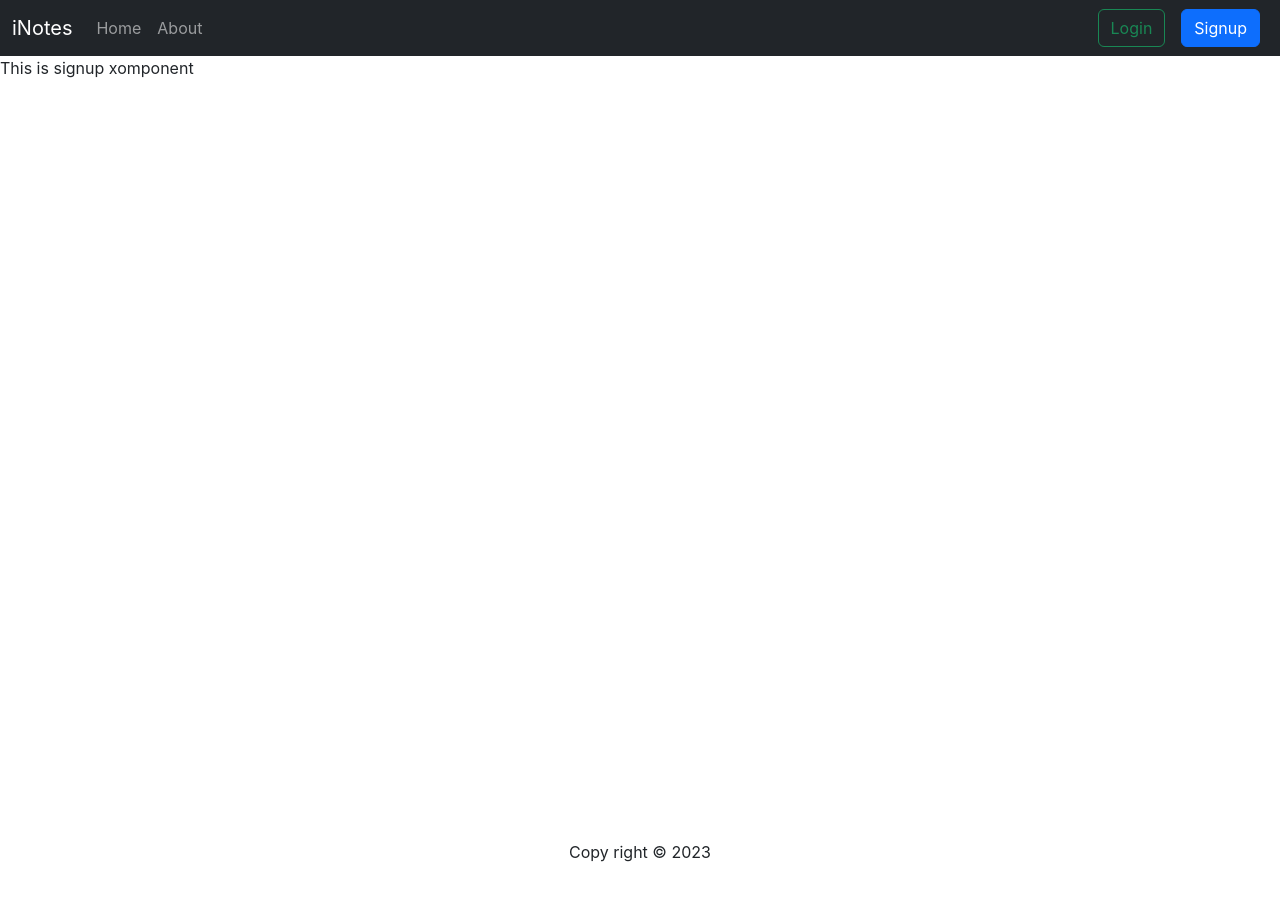
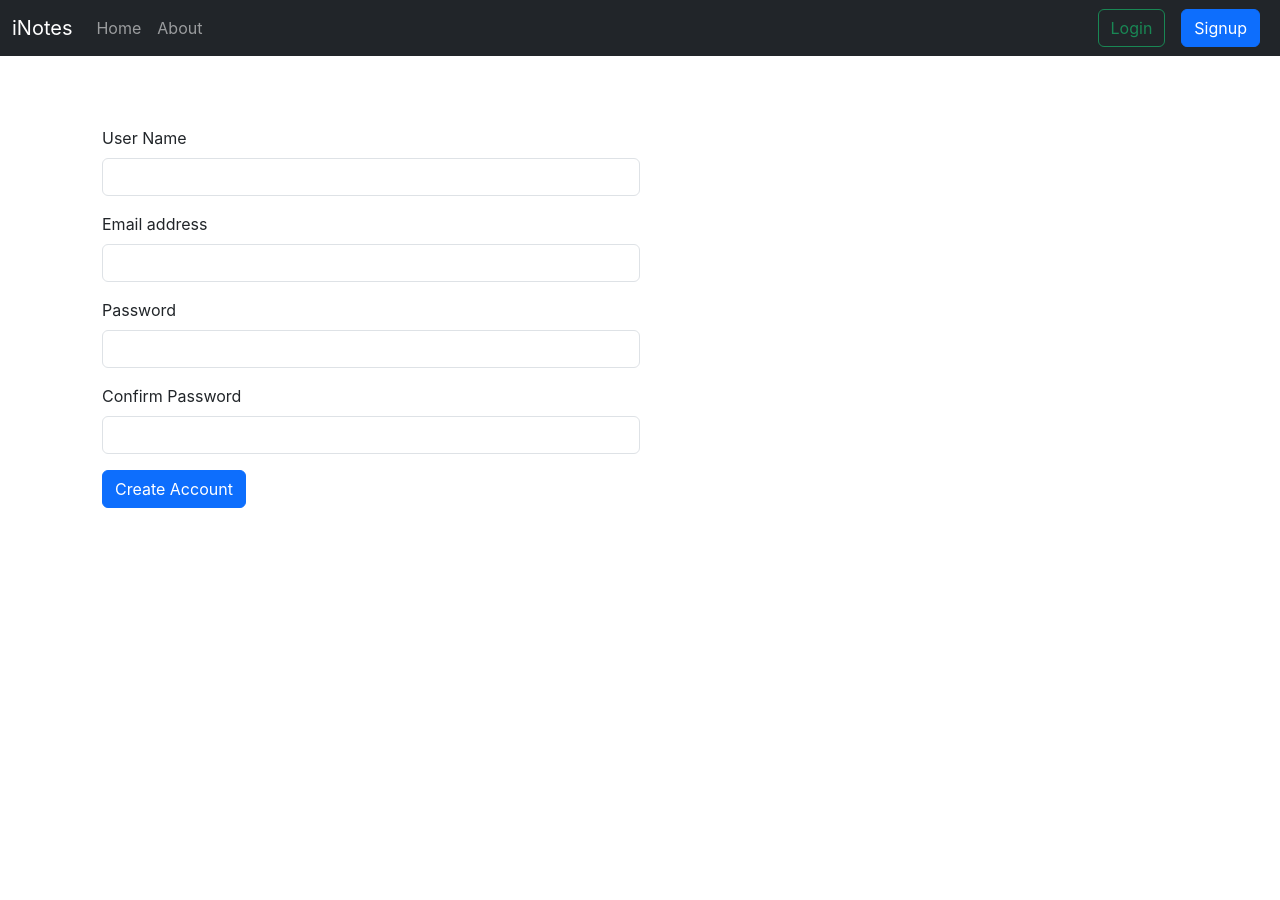
Before and after one commit to Syed-kashif0627/INotebook, a React (Create React App) app: page /signup in a window 1280 px wide. Shown: the top 900 px of the page. Built offline with nearby package versions, Linux system fonts and the light colour scheme.

Commit message:
added signup & alerts

```diff
--- a/src/App.css
+++ b/src/App.css
@@ -36,3 +36,7 @@
     transform: rotate(360deg);
   }
 }
+
+.form-control.mod{
+  width: 50%;
+}
--- a/src/App.js
+++ b/src/App.js
@@ -8,6 +8,7 @@ import NoteState from './context/notes/NoteState';
 import Footer from './components/Footer';
 import Login from './components/Login';
 import Signup from './components/Signup';
+import Alert from './components/Alert';
 
 function App() {
   return (
@@ -15,6 +16,7 @@ function App() {
     <NoteState>
         <Router>
           <Navbar/>
+          <Alert/>
               <Routes>
                   <Route exact path='/' element={<Home/>}/>
                   <Route exact path='/about' element={<About/>}/>
--- a/src/components/AddNote.jsx
+++ b/src/components/AddNote.jsx
@@ -4,12 +4,13 @@ import noteContext from '../context/notes/noteContext';
 
 function AddNote() {
     const context=useContext(noteContext);
-    const {addNote}=context;
+    const {addNote,showAlert}=context;
 
     const [note,setNote]=useState({title:"",description:"",tag:''});
     const handlechange=(e)=>{
         e.preventDefault();
         addNote(note.title,note.description,note.tag);
+        showAlert('Notes Added Successfully','success')
         setNote({title:"",description:"",tag:""})
     }
 
--- /dev/null
+++ b/src/components/Alert.jsx
@@ -0,0 +1,24 @@
+import React, {useContext} from 'react'
+import noteContext from '../context/notes/noteContext';
+
+
+const Alert = () => {
+    const context=useContext(noteContext);
+    const {alert}=context;
+
+    const captilize= (word)=>{
+        // const lower=word.toLowerCase()
+        if(word==='danger')
+            word='error';
+        return word.charAt(0).toUpperCase() + word.slice(1);
+    }
+  return (
+        <div style={{height:'50px'}}>
+        {alert && <div className={`alert alert-${alert.type} alert-dismissible fade show`} role="alert">
+            <strong>{captilize(alert.type)}</strong>:{alert.msg}
+        </div>}
+        </div>
+  )
+}
+
+export default Alert
--- a/src/components/Login.jsx
+++ b/src/components/Login.jsx
@@ -4,7 +4,7 @@ import noteContext from '../context/notes/noteContext';
 
 const Login = () => {
     const context=useContext(noteContext);
-    const {host}=context;
+    const {host,showAlert}=context;
 
     const [credential,setCredentials]=useState({email:"",password:""});
     const navigate=useNavigate();//same as useHistory Name changed in newer versions
@@ -24,9 +24,10 @@ const Login = () => {
         if(json.success){
             localStorage.setItem('token',json.authtoken);
             navigate('/')
+            showAlert('Login Successful','success');
         }
         else{
-            alert("Invalid Credentials!! Enter Valid User id or Password")
+            showAlert('Invalid Credentials','danger');
         }
     }
     const handleChange=(e)=>{
@@ -34,19 +35,21 @@ const Login = () => {
     }
 
     return (
-    <div className='container my-3'>
+<div  className='container my-3'>
+<div className="form-container" style={{margin: '20px'}}>
     <form onSubmit={handleSubmit}>
         <div className="mb-3">
             <label htmlFor="exampleInputEmail1" className="form-label">Email address</label>
-            <input onChange={handleChange} type="email" className="form-control" value={credential.email} name='email' id="exampleInputEmail1" aria-describedby="emailHelp" />
+            <input onChange={handleChange} type="email" className="form-control mod"  value={credential.email} name='email' id="exampleInputEmail1" aria-describedby="emailHelp" />
         </div>
         <div className="mb-3">
             <label htmlFor="exampleInputPassword1" className="form-label">Password</label>
-            <input onChange={handleChange} type="password" className="form-control" value={credential.password} name='password' id="exampleInputPassword1" />
+            <input onChange={handleChange} type="password" className="form-control mod"  value={credential.password} name='password' id="exampleInputPassword1" />
         </div>
-        <button type="submit" className="btn btn-primary" >Submit</button>
+        <button type="submit" className="btn btn-primary" >Login</button>
     </form>
-    </div>
+</div>
+</div>
     )
 }
 
--- a/src/components/NoteItem.jsx
+++ b/src/components/NoteItem.jsx
@@ -5,13 +5,13 @@ import noteContext from '../context/notes/noteContext';
 const NoteItem = (props) => {
     const {note,updateNote}=props;
     const context=useContext(noteContext);
-    const {deleteNote}=context;
+    const {deleteNote,showAlert}=context;
 
   return (
     <div className='col-md-3'>
       <div className="card my-3" style={{ position: 'relative' }}>
           <div style={{ position: 'absolute', top: '-12px', right: '-12px' }}>
-              <i onClick={()=>{deleteNote(note._id)}} className="fa-solid fa-trash fa-fade mx-2"/>
+              <i onClick={()=>{deleteNote(note._id); showAlert('Notes Deleted Successfully','success')}} className="fa-solid fa-trash fa-fade mx-2"/>
               <i onClick={()=>{updateNote(note)}}className="fa-solid fa-pen-to-square fa-fade mx-2" data-bs-toggle="modal" data-bs-target="#exampleModal"/>
           </div>
           <div className="card-body">
--- a/src/components/Notes.jsx
+++ b/src/components/Notes.jsx
@@ -6,7 +6,7 @@ import noteContext from '../context/notes/noteContext';
 
 const Notes = () => {
     const context = useContext(noteContext);
-    const { notes, getallNotes,editNote } = context;
+    const { notes, getallNotes,editNote,showAlert} = context;
 
     useEffect(() => {
         getallNotes()
@@ -23,6 +23,7 @@ const Notes = () => {
         e.preventDefault();
         editNote(note.id,note.etitle,note.edescription,note.etag);
         myref.current.click();
+        showAlert('Notes Updated Successfully','success')
     }
 
     const handleEvent=(event)=>{
--- a/src/components/Signup.jsx
+++ b/src/components/Signup.jsx
@@ -1,9 +1,62 @@
-import React from 'react'
+import React, { useContext, useState } from 'react';
+import {useNavigate} from 'react-router-dom';
+import noteContext from '../context/notes/noteContext';
 
 const Signup = () => {
+  const context=useContext(noteContext);
+  const {host,showAlert}=context;
+
+  const [credential,setCredentials]=useState({email:"",password:"",name:"",cpassword:""});
+  const navigate=useNavigate();//same as useHistory Name changed in newer versions
+
+  const handleSubmit=async (e)=>{
+      e.preventDefault();
+      const url=`${host}/api/auth/createUser`
+      const res=await fetch(url,{
+        method:'POST',
+        headers:{
+          'content-type':'application/json',
+        },
+        body:JSON.stringify({name:credential.name,email:credential.email,password:credential.password,}),
+      })
+      const json=await res.json();
+      console.log(json)
+      if(json.success){
+          localStorage.setItem('token',json.authtoken);
+          navigate('/')
+          showAlert("Account Created!!",'success')
+      }
+      else{
+          showAlert("User With this email already exist!!",'danger')
+      }
+  }
+  const handleChange=(e)=>{
+      setCredentials({...credential,[e.target.name]:e.target.value })
+  }
+
   return (
-    <div>
-      This is signup xomponent
+    <div className='container my-3'>
+    <div className="form-container" style={{margin: '20px'}}>
+    <form onSubmit={handleSubmit}>
+        <div className="mb-3">
+            <label htmlFor="name" className="form-label">User Name</label>
+            <input onChange={handleChange} type="text" className="form-control mod" name='name' id="name" aria-describedby="emailHelp" />
+        </div>
+        <div className="mb-3">
+            <label htmlFor="email" className="form-label">Email address</label>
+            <input onChange={handleChange} type="email" className="form-control mod" name='email' id="email" aria-describedby="emailHelp" />
+        </div>
+        <div className="mb-3">
+            <label htmlFor="password" className="form-label">Password</label>
+            <input onChange={handleChange} type="password" className="form-control mod"  name='password' id="password" minLength={5} required/>
+        </div>
+        <div className="mb-3">
+            <label htmlFor="cpassword" className="form-label">Confirm Password</label>
+            <input onChange={handleChange} type="password" className="form-control mod"  name='cpassword' id="cpassword" minLength={5} required/>
+        </div>
+        <button type="submit" className="btn btn-primary" >Create Account</button>
+    </form>
+    </div>
     </div>
   )
 }
--- a/src/context/notes/NoteState.js
+++ b/src/context/notes/NoteState.js
@@ -31,16 +31,6 @@ const NoteState = (props) => {
     })
     const newnote=await res.json();
 
-    // const =  {
-    //   "_id": "658c586757f986fdf467d1742",
-    //   "user": "657b0724315273cc174d5c78e",
-    //   "title": title,
-    //   "description": description,
-    //   "tag": tag,
-    //   "date": "2023-12-27T17:01:25.309Z",
-    //   "__v": 0
-    // }
-    // //notes.concat(newnote)
     if(title.length>0)
         setNotes(notes.concat(newnote))
   }
@@ -85,8 +75,21 @@ const NoteState = (props) => {
       }
       setNotes(newNotes);
   }
+
+  //Alert context
+  const [alert,setAlert]=useState(null);
+  const showAlert= (message,type)=>{
+    setAlert({
+      msg:message,
+      type:type
+    })
+    setTimeout(()=>{
+      setAlert(null)
+    },1800
+    )
+  }
   return (
-    <NoteContext.Provider value={{host,notes,setNotes,addNote,deleteNote,getallNotes,editNote}}>
+    <NoteContext.Provider value={{host,notes,setNotes,addNote,deleteNote,getallNotes,editNote,alert,showAlert}}>
       {props.children}
     </NoteContext.Provider>
   );
```
Also changed, not shown: 1 other file (tests, documents, lock files or other folders).
